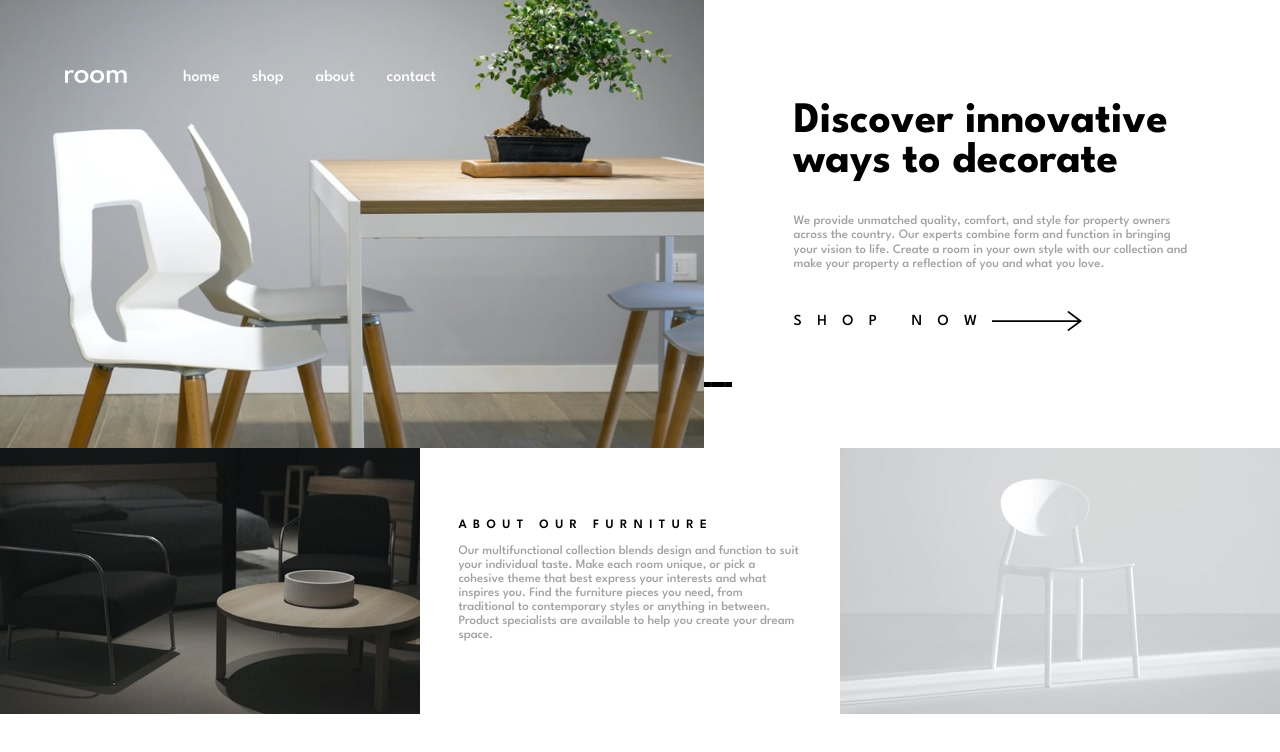
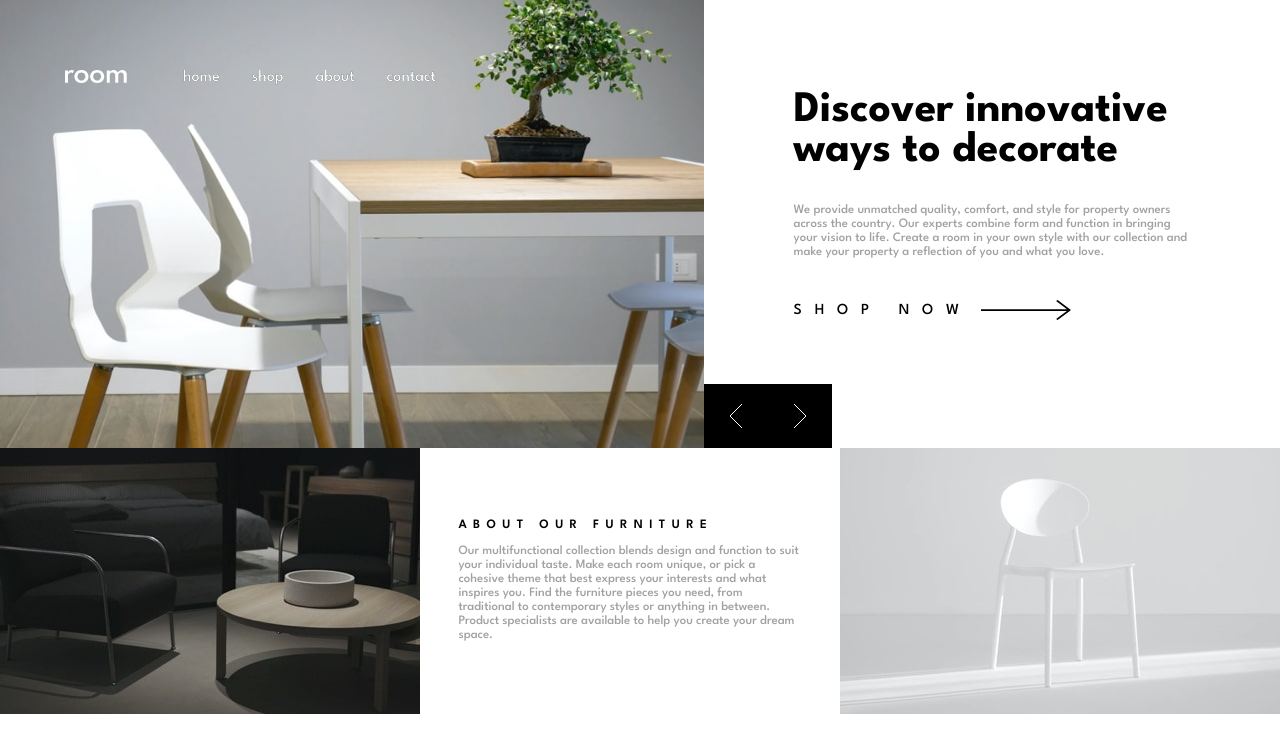
Before and after one commit to Oldault/Room, a plain HTML site: page public/index.html in a window 1280 px wide. Drawn offline with Linux system fonts and the light colour scheme.

Commit message:
Non JS layout complete

```diff
--- a/public/style.css
+++ b/public/style.css
@@ -32,6 +32,22 @@ img {
     color: white;
     margin: 0px 16px;
     text-transform: lowercase;
+    --s: 0.15em;
+    --c: white;
+
+    color: white;
+    padding-bottom: var(--s);
+    background:
+      linear-gradient(90deg,var(--c) 50%,#000 0) calc(50% - var(--_p,0%))/.1% 100%,
+      linear-gradient(var(--c) 0 0) 0% 100%/var(--_p,0%) var(--s) no-repeat;
+    -webkit-background-clip: text,padding-box;
+            background-clip: text,padding-box;
+    transition: 0.5s ease;
+}
+
+.navigation li:hover {
+    color: rgb(255, 255, 255);
+    --_p: 100%
 }
 
 nav {
@@ -65,10 +81,13 @@ header {
 
 .head-right {
     width: 45%;
+    display: flex;
+    flex-direction: column;
+    justify-content: flex-end;
 }
 
 .head-text {
-    padding: 8vw 7vw 4vw 7vw;
+    padding: 6vw 7vw 5vw 7vw;
 }
 
 .head-text h1 {
@@ -84,21 +103,32 @@ p {
 
 .shop-now {
     display: flex;
-    width: 100%;
+    width: 70%;
     align-items: center;
+    justify-content: space-between;
     margin-top: 40px;
+    transition: color .3s ease;
+    transition: width .8s ease;
+    cursor: pointer;
+}
+
+.shop-now:hover {
+    color: hsl(0, 0%, 63%);
+    width: 80%;
 }
 
 .shop-now h2 {
     font-size: 1.2vw;
     font-weight: 500;
     text-transform: uppercase;
-    letter-spacing: 1.2vw;
+    letter-spacing: 1vw;
+    transition: all .5s ease;
 }
 
 .shop-now img {
     width: 90px;
     height: 20px;
+    transition: all .5s ease;
 }
 
 .head-btn {
@@ -106,17 +136,18 @@ p {
 }
 
 .button {
-    width: 100%;
-    height: auto;
-    background-color: black;
+    width: 5vw;
+    height: 5vw;
+    background-color: rgb(0, 0, 0);
     display: flex;
     align-items: center;
     justify-content: center;
+    transition: all .5s ease;
+    cursor: pointer;
 }
 
-.button img {
-    width: 20%;
-    height: auto;
+.button:hover{
+    background-color:hsl(0, 0%, 27%);
 }
 
 .lower-section {
@@ -145,4 +176,5 @@ p {
 
 .lower-section img {
     height: 100%;
+    object-fit: fill;
 }
```
